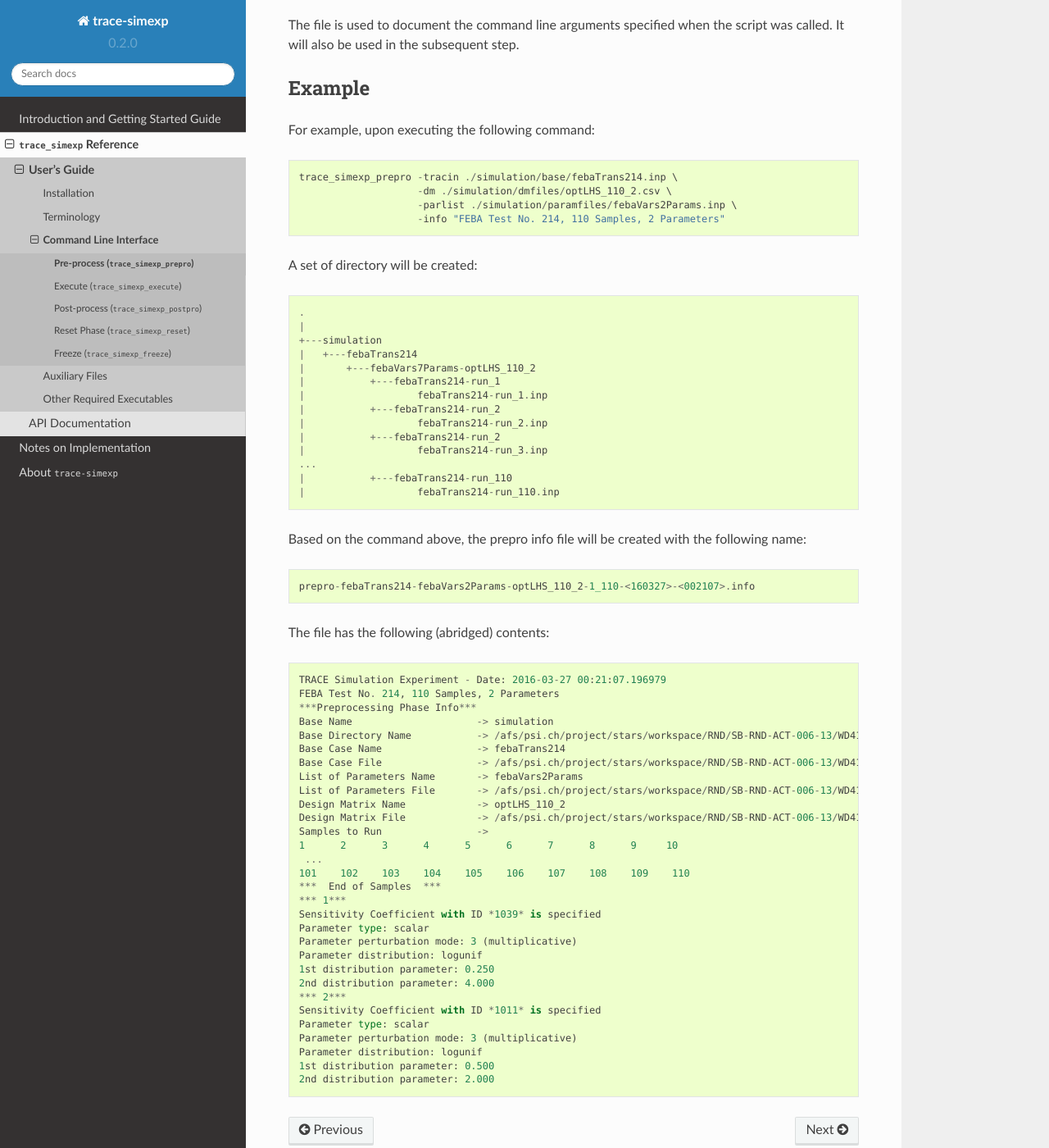
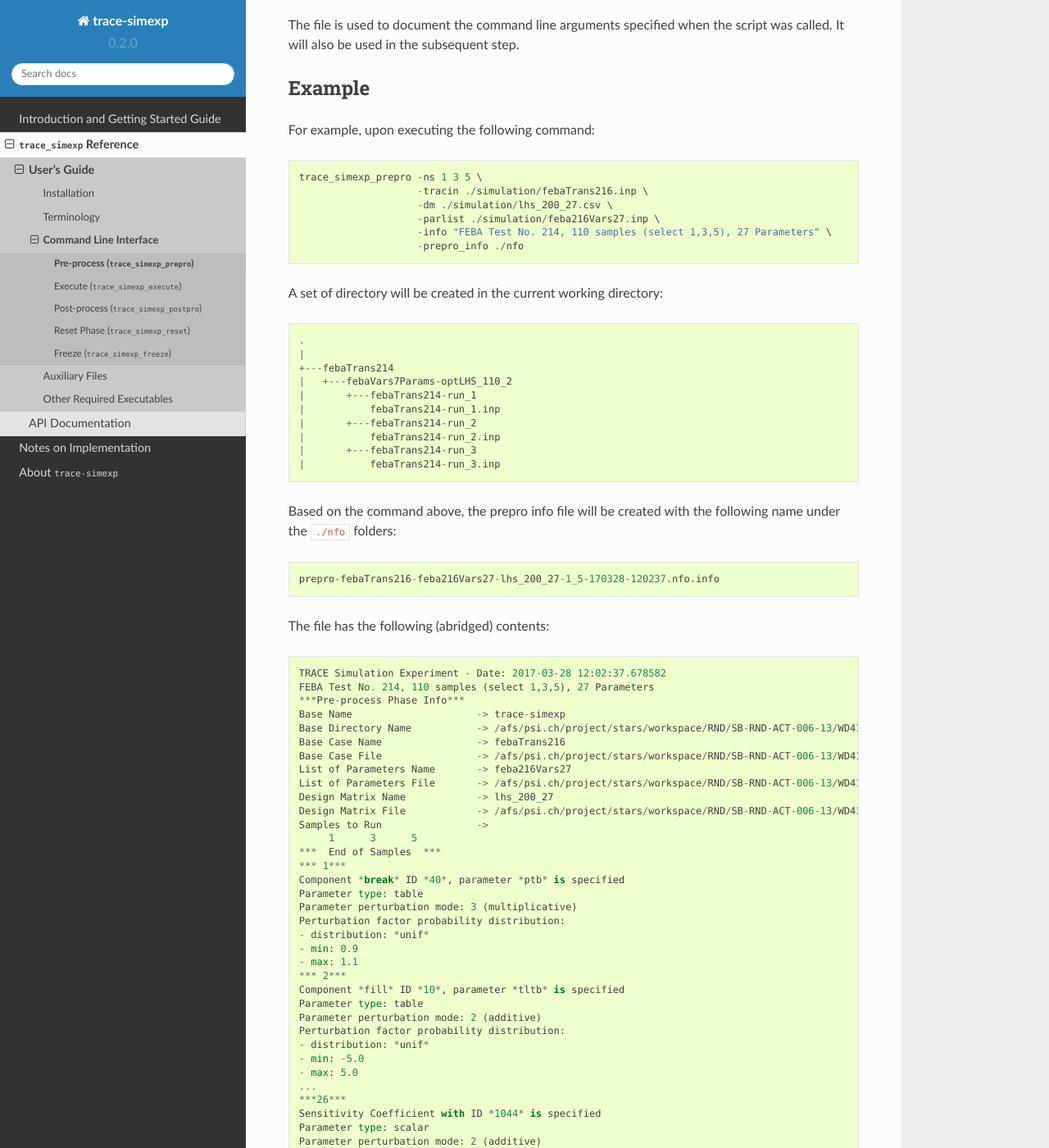
Before and after one commit to damar-wicaksono/trace-simexp, a Sphinx documentation site: the page built from docs/source/user_guide/cli/cli_prepro.rst, in a window 1280 px wide and 1400 px high, scrolled down 1643 px. Shown: the whole window at 82% size. Built offline with Sphinx 7.4.7 and the Read the Docs theme 2.0.0, drawn with Linux system fonts in a browser that asks for light colours; some of the changed text lies outside the part shown.

Commit message:
Update the documentation example for prepro CLI

```diff
--- a/docs/source/user_guide/cli/cli_prepro.rst
+++ b/docs/source/user_guide/cli/cli_prepro.rst
@@ -77,62 +77,79 @@ Example
 
 For example, upon executing the following command::
 
-    trace_simexp_prepro -tracin ./simulation/base/febaTrans214.inp \
-                        -dm ./simulation/dmfiles/optLHS_110_2.csv \
-                        -parlist ./simulation/paramfiles/febaVars2Params.inp \
-                        -info "FEBA Test No. 214, 110 Samples, 2 Parameters"
+    trace_simexp_prepro -ns 1 3 5 \
+                        -tracin ./simulation/febaTrans216.inp \
+                        -dm ./simulation/lhs_200_27.csv \
+                        -parlist ./simulation/feba216Vars27.inp \
+                        -info "FEBA Test No. 214, 110 samples (select 1,3,5), 27 Parameters" \
+                        -prepro_info ./nfo
 
-A set of directory will be created::
+A set of directory will be created in the current working directory::
 
     .
     |
-    +---simulation
-    |   +---febaTrans214
-    |       +---febaVars7Params-optLHS_110_2
-    |           +---febaTrans214-run_1
-    |                   febaTrans214-run_1.inp
-    |           +---febaTrans214-run_2
-    |                   febaTrans214-run_2.inp
-    |           +---febaTrans214-run_2
-    |                   febaTrans214-run_3.inp
-    ...
-    |           +---febaTrans214-run_110
-    |                   febaTrans214-run_110.inp
+    +---febaTrans214
+    |   +---febaVars7Params-optLHS_110_2
+    |       +---febaTrans214-run_1
+    |           febaTrans214-run_1.inp
+    |       +---febaTrans214-run_2
+    |           febaTrans214-run_2.inp
+    |       +---febaTrans214-run_3
+    |           febaTrans214-run_3.inp
 
 Based on the command above, the prepro info file will be created with the
-following name::
+following name under the ``./nfo`` folders::
 
-    prepro-febaTrans214-febaVars2Params-optLHS_110_2-1_110-<160327>-<002107>.info
+    prepro-febaTrans216-feba216Vars27-lhs_200_27-1_5-170328-120237.nfo.info
 
 The file has the following (abridged) contents::
 
-    TRACE Simulation Experiment - Date: 2016-03-27 00:21:07.196979
-    FEBA Test No. 214, 110 Samples, 2 Parameters
-    ***Preprocessing Phase Info***
-    Base Name                     -> simulation
+    TRACE Simulation Experiment - Date: 2017-03-28 12:02:37.678582
+    FEBA Test No. 214, 110 samples (select 1,3,5), 27 Parameters
+    ***Pre-process Phase Info***
+    Base Name                     -> trace-simexp
     Base Directory Name           -> /afs/psi.ch/project/stars/workspace/RND/SB-RND-ACT-006-13/WD41/projects/trace-simexp
-    Base Case Name                -> febaTrans214
-    Base Case File                -> /afs/psi.ch/project/stars/workspace/RND/SB-RND-ACT-006-13/WD41/projects/trace-simexp/simulation/base/febaTrans214.inp
-    List of Parameters Name       -> febaVars2Params
-    List of Parameters File       -> /afs/psi.ch/project/stars/workspace/RND/SB-RND-ACT-006-13/WD41/projects/trace-simexp/simulation/paramfiles/febaVars2Params.inp
-    Design Matrix Name            -> optLHS_110_2
-    Design Matrix File            -> /afs/psi.ch/project/stars/workspace/RND/SB-RND-ACT-006-13/WD41/projects/trace-simexp/simulation/dmfiles/optLHS_110_2.csv
+    Base Case Name                -> febaTrans216
+    Base Case File                -> /afs/psi.ch/project/stars/workspace/RND/SB-RND-ACT-006-13/WD41/projects/trace-simexp/simulation/febaTrans216.inp
+    List of Parameters Name       -> feba216Vars27
+    List of Parameters File       -> /afs/psi.ch/project/stars/workspace/RND/SB-RND-ACT-006-13/WD41/projects/trace-simexp/simulation/feba216Vars27.inp
+    Design Matrix Name            -> lhs_200_27
+    Design Matrix File            -> /afs/psi.ch/project/stars/workspace/RND/SB-RND-ACT-006-13/WD41/projects/trace-simexp/simulation/lhs_200_27.csv
     Samples to Run                ->
-    1      2      3      4      5      6      7      8      9     10
-     ...
-    101    102    103    104    105    106    107    108    109    110
+         1      3      5
     ***  End of Samples  ***
     *** 1***
-    Sensitivity Coefficient with ID *1039* is specified
+    Component *break* ID *40*, parameter *ptb* is specified
+    Parameter type: table
+    Parameter perturbation mode: 3 (multiplicative)
+    Perturbation factor probability distribution:
+    - distribution: *unif*
+    - min: 0.9
+    - max: 1.1
+    *** 2***
+    Component *fill* ID *10*, parameter *tltb* is specified
+    Parameter type: table
+    Parameter perturbation mode: 2 (additive)
+    Perturbation factor probability distribution:
+    - distribution: *unif*
+    - min: -5.0
+    - max: 5.0
+    ...
+    ***26***
+    Sensitivity Coefficient with ID *1044* is specified
     Parameter type: scalar
-    Parameter perturbation mode: 3 (multiplicative)
-    Parameter distribution: logunif
-    1st distribution parameter: 0.250
-    2nd distribution parameter: 4.000
-    *** 2***
-    Sensitivity Coefficient with ID *1011* is specified
+    Parameter perturbation mode: 2 (additive)
+    Perturbation factor probability distribution:
+    - distribution: *unif*
+    - min: -50.0
+    - max: 50.0
+    ***27***
+    Spacer grid with Grid ID *1*, parameter *spmatid* is specified
     Parameter type: scalar
-    Parameter perturbation mode: 3 (multiplicative)
-    Parameter distribution: logunif
-    1st distribution parameter: 0.500
-    2nd distribution parameter: 2.000
+    Parameter perturbation mode: 1 (substitutive)
+    Perturbation factor probability distribution:
+    - distribution: *discrete*
+    - 8: 0.25
+    - 2: 0.1
+    - 10: 0.15
+    - 6: 0.5
```
